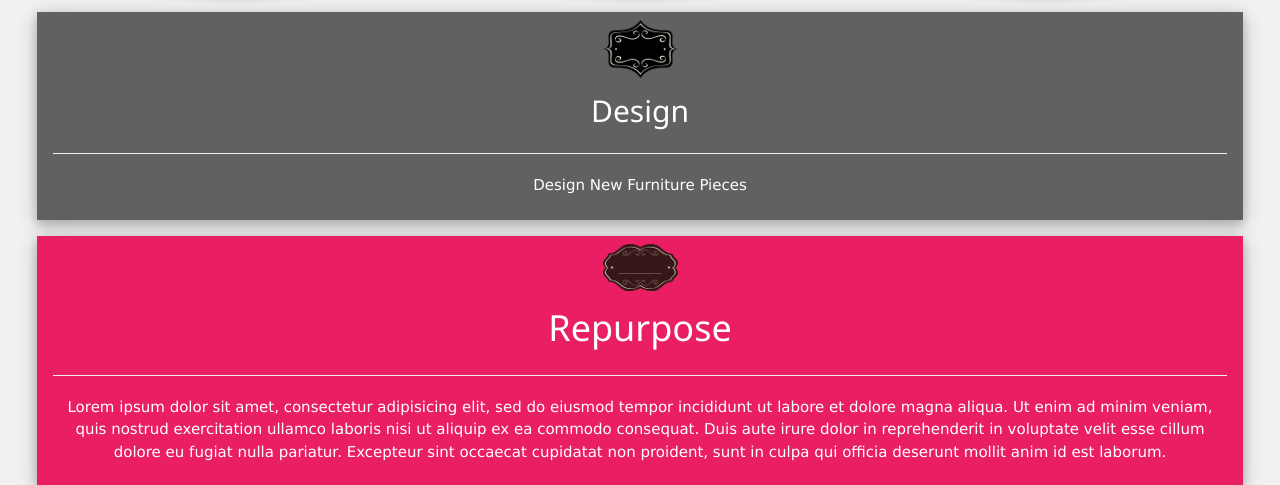
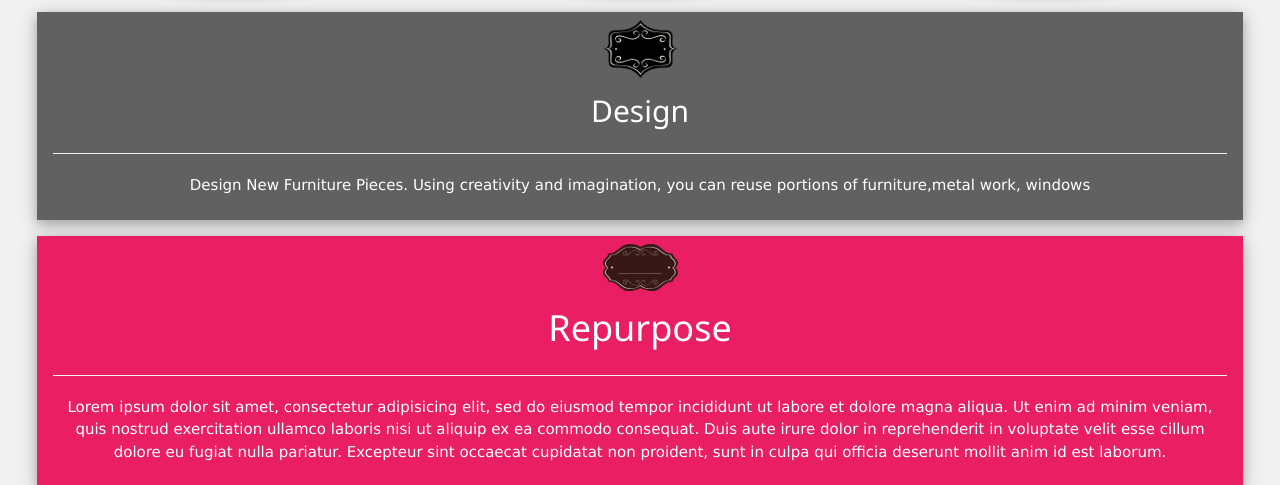
Before and after one commit to stackhouse2chris/hiddengem, a Flask app: page / in a window 1280 px wide. Shown: the part 657-1142 px from the top of the page. Run offline with Flask 2, Linux system fonts and the light colour scheme.

Commit message:
home.html
updated description ecs

```diff
--- a/templates/home.html
+++ b/templates/home.html
@@ -44,7 +44,8 @@
     <h2>Design</h2>
     <hr>
     <p>
-      Design New Furniture Pieces
+      Design New Furniture Pieces. Using creativity and imagination, you can reuse portions
+      of furniture,metal work, windows
     </p>
   </div>
 
```
